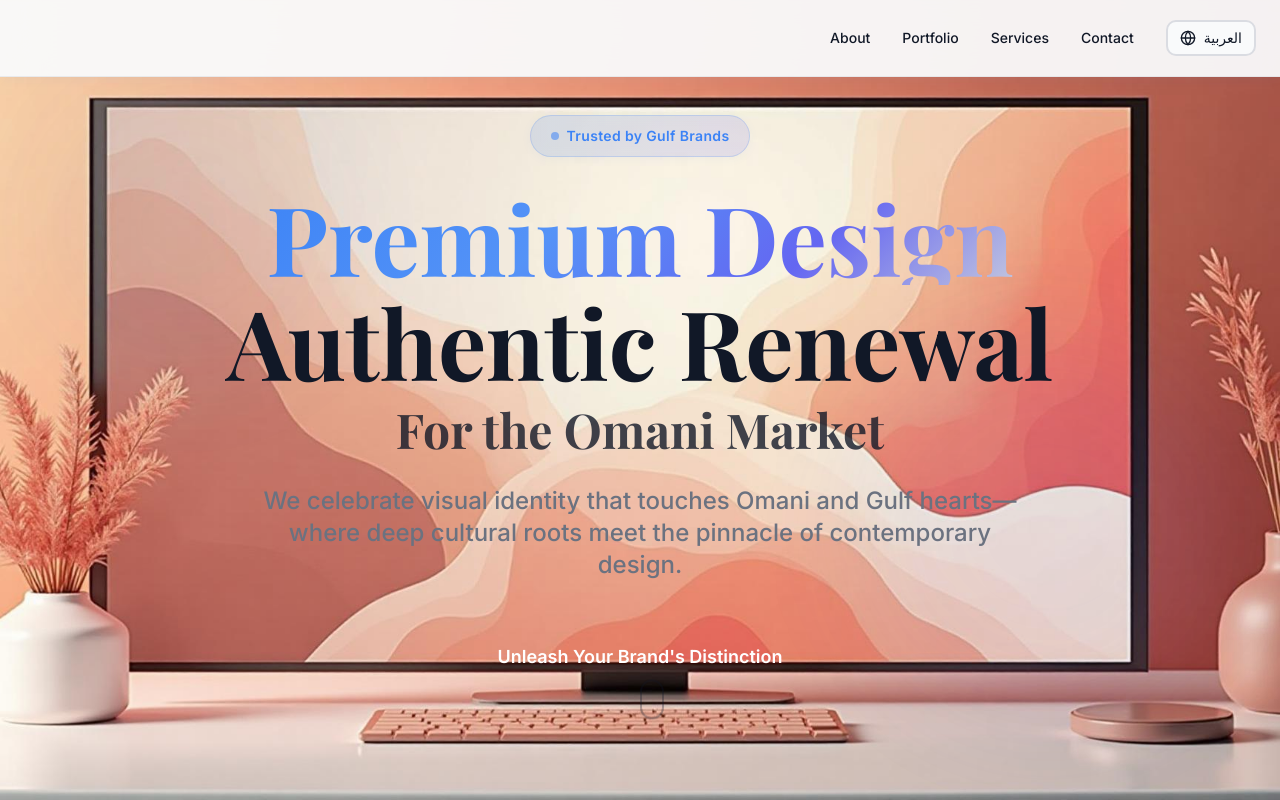
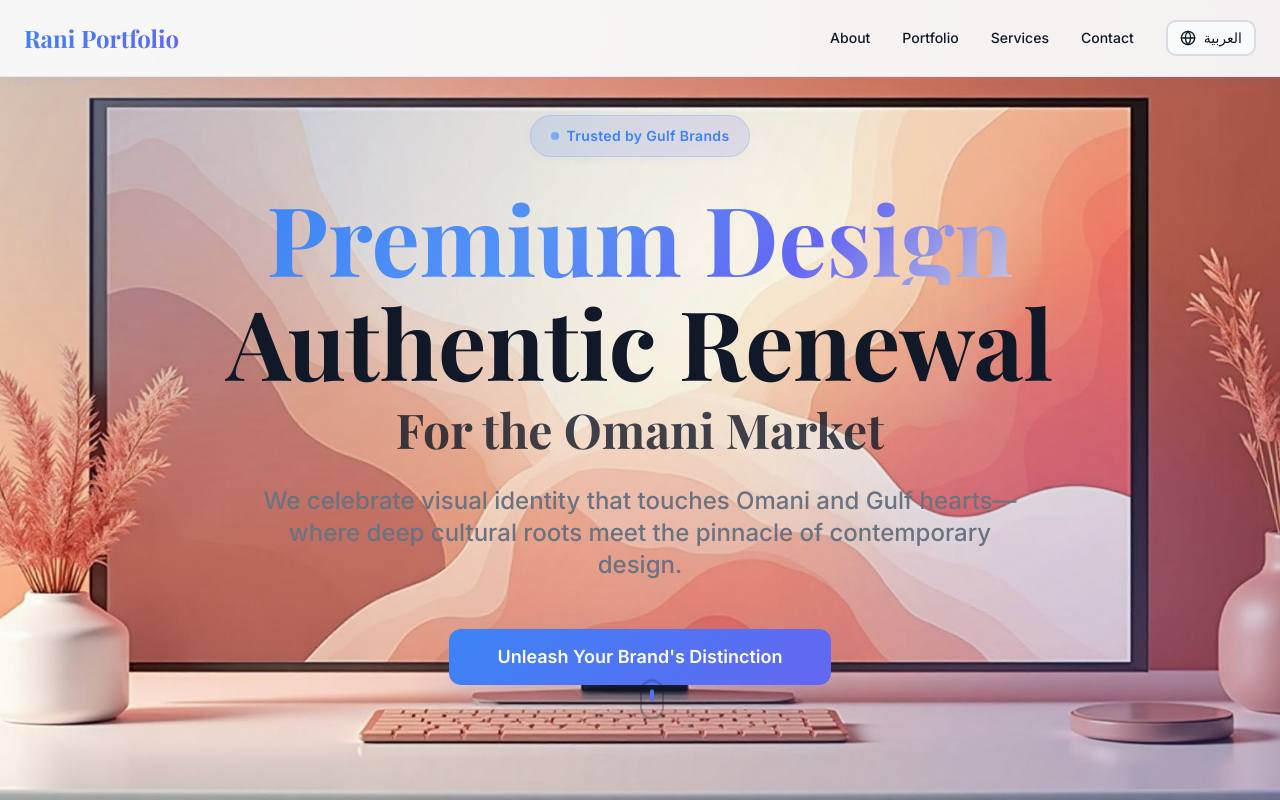
Before and after one commit to Rani-Ghazi/Rani-Design-Portfolio, a React (Vite) app: page / in a window 1280 px wide. Shown: the top 800 px of the page. Built offline with nearby package versions, Linux system fonts and the light colour scheme; the HTML template or start-up script is replaced by a standard one.

Commit message:
Fix icon and contrast issues

```diff
--- a/tailwind.config.ts
+++ b/tailwind.config.ts
@@ -154,10 +154,10 @@ export default {
         },
         "glow-pulse": {
           "0%, 100%": {
-            boxShadow: "0 0 20px hsl(12 88% 65% / 0.2)"
+            boxShadow: "0 0 20px hsl(217 91% 60% / 0.2)"
           },
           "50%": {
-            boxShadow: "0 0 40px hsl(12 88% 65% / 0.4)"
+            boxShadow: "0 0 40px hsl(217 91% 60% / 0.4)"
           }
         },
         "shimmer": {
@@ -183,14 +183,20 @@ export default {
         "shimmer": "shimmer 2s linear infinite"
       },
       backgroundImage: {
+        'gradient-primary': 'var(--gradient-primary)',
         'gradient-warm': 'var(--gradient-warm)',
         'gradient-subtle': 'var(--gradient-subtle)',
         'gradient-hero': 'var(--gradient-hero)',
+        'gradient-mesh': 'var(--gradient-mesh)',
+        'gradient-shine': 'var(--gradient-shine)',
       },
       boxShadow: {
         'soft': 'var(--shadow-soft)',
         'medium': 'var(--shadow-medium)',
+        'large': 'var(--shadow-large)',
         'glow': 'var(--shadow-glow)',
+        'glow-strong': 'var(--shadow-glow-strong)',
+        'elegant': 'var(--shadow-elegant)',
       },
     },
   },
```
